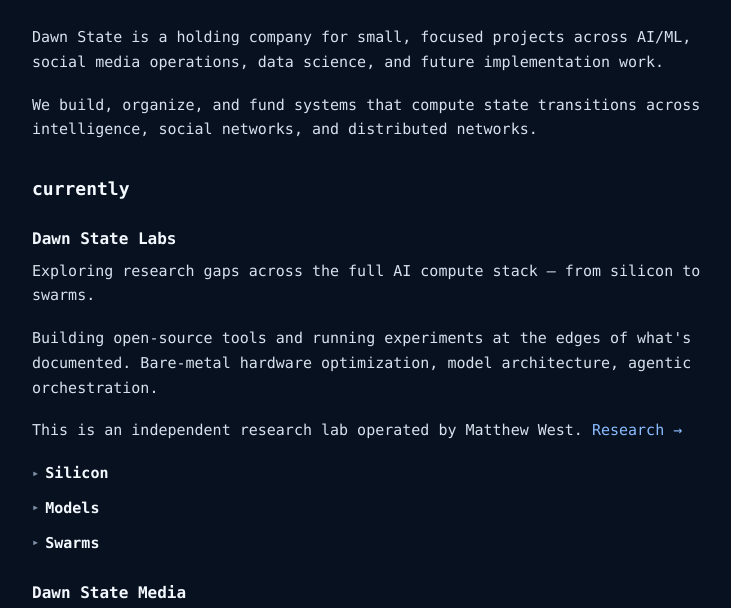
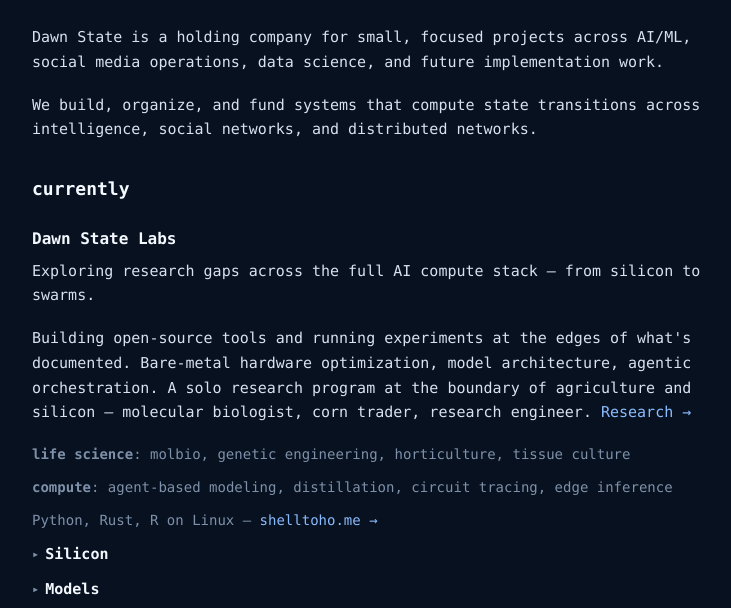
Before and after one commit to Dawn-State/dawn-state.github.io, a plain HTML site: page index.html in a window 1280 px wide. Shown: the part 192-800 px from the top of the page, without its empty margins (268-999 px from the left). Drawn offline with Linux system fonts and the light colour scheme.

Commit message:
Weave personal bio into Labs section as stack lines

```diff
--- a/index.html
+++ b/index.html
@@ -35,12 +35,16 @@
         <p>
             Building open-source tools and running experiments at the edges of what's documented.
             Bare-metal hardware optimization, model architecture, agentic orchestration.
+            A solo research program at the boundary of agriculture and silicon &mdash;
+            molecular biologist, corn trader, research engineer.
+            <a href="https://github.com/Dawn-State">Research →</a>
         </p>
 
-        <p>
-            This is an independent research lab operated by Matthew West.
-            <a href="https://github.com/Dawn-State">Research →</a>
-        </p>
+        <p class="stack"><strong>life science</strong>: molbio, genetic engineering, horticulture, tissue culture</p>
+
+        <p class="stack"><strong>compute</strong>: agent-based modeling, distillation, circuit tracing, edge inference</p>
+
+        <p class="stack">Python, Rust, R on Linux &mdash; <a href="https://shelltoho.me">shelltoho.me →</a></p>
 
         <details>
             <summary><strong>Silicon</strong></summary>
@@ -87,6 +91,7 @@
 
         <p class="links">
             <span>github/<a href="https://github.com/matty-west">matty-west</a></span>
+            <a href="https://shelltoho.me">shelltoho.me</a>
             <a href="https://www.linkedin.com/in/matt-e-west/">linkedin</a>
             <a href="https://github.com/Dawn-State">Dawn State</a>
         </p>
--- a/styles.css
+++ b/styles.css
@@ -95,6 +95,17 @@
     margin: 6px 0 0 18px;
 }
 
+.stack {
+    color: var(--muted);
+    font-size: 14px;
+    margin-bottom: 10px;
+}
+
+.stack strong {
+    color: var(--muted);
+    font-size: 14px;
+}
+
 p {
     margin-bottom: 18px;
 }
```
